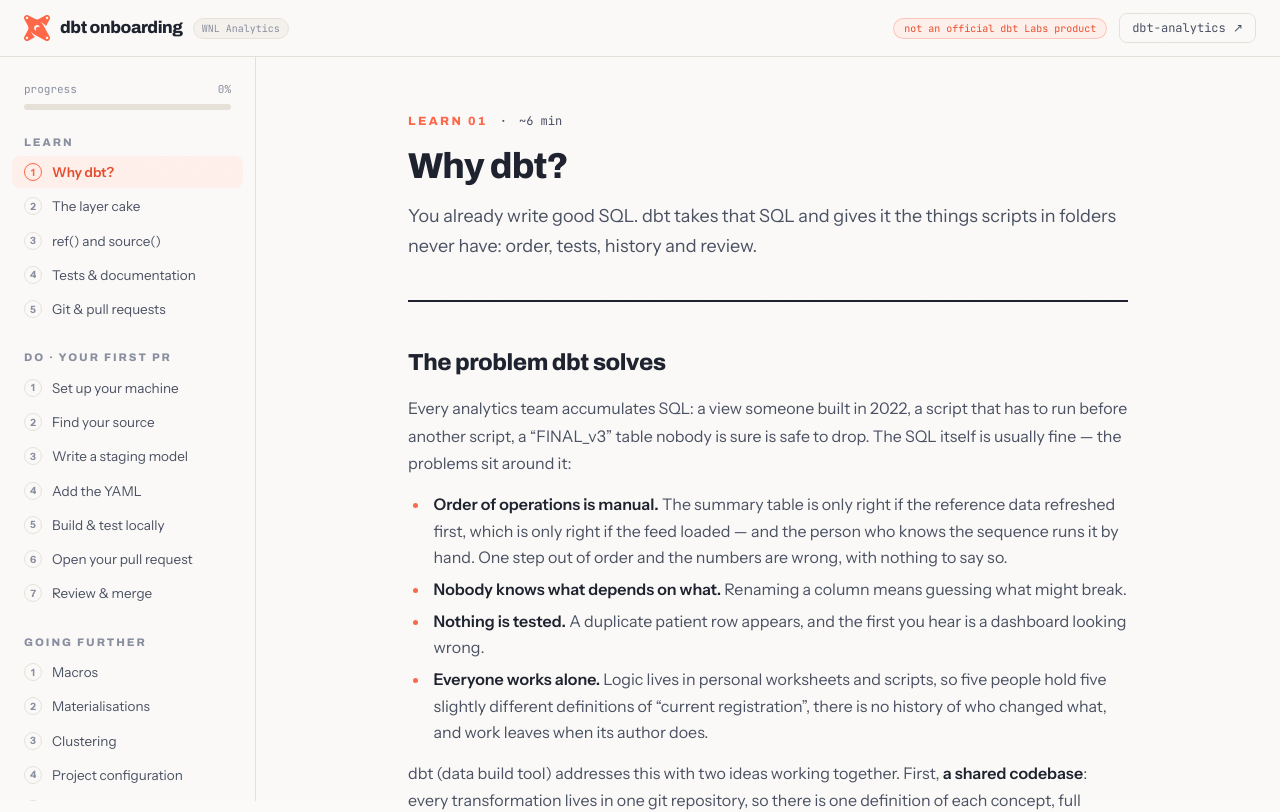
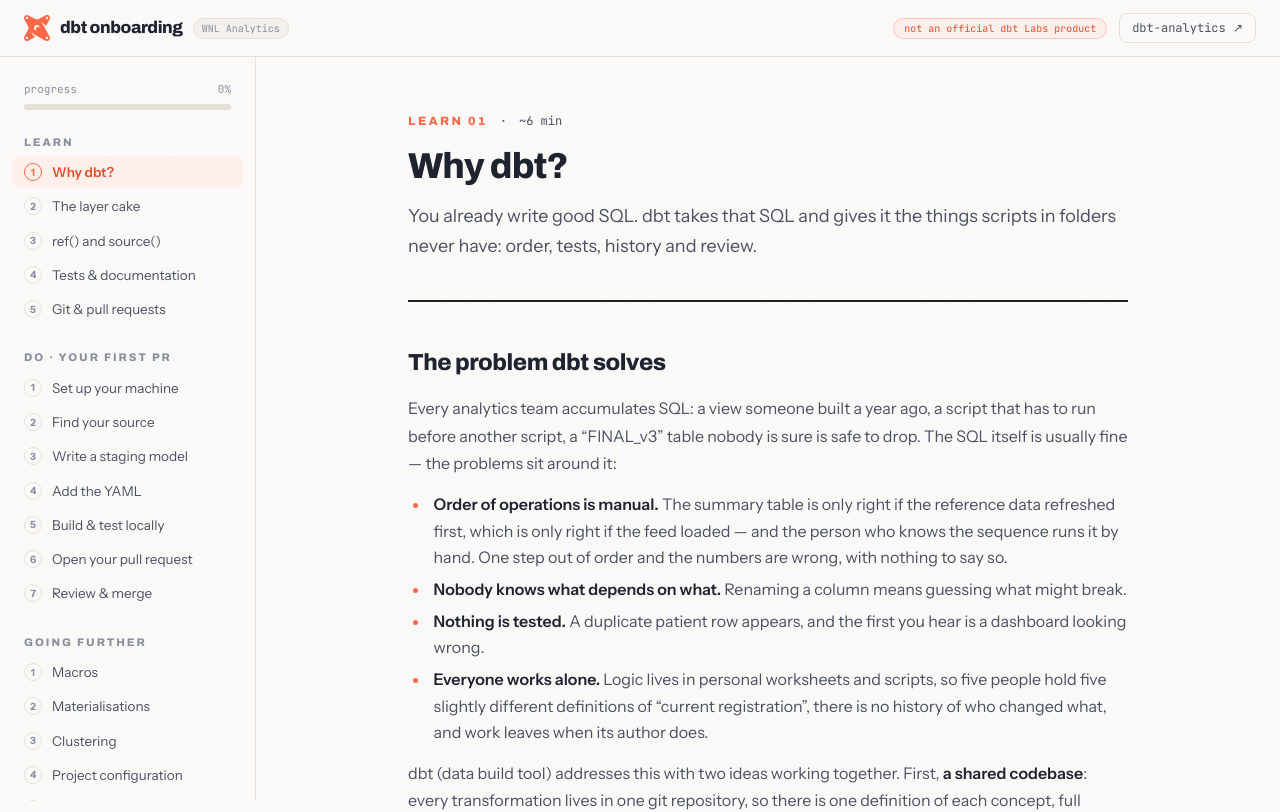
Before and after one commit to EddieDavison92/dbt-onboarding, a Next.js app: page /learn/why-dbt in a window 1280 px wide. Shown: the top 812 px of the page. Built offline with nearby package versions, Linux system fonts and the light colour scheme.

Commit message:
docs: a year ago, not 2022

```diff
--- a/app/learn/why-dbt/page.tsx
+++ b/app/learn/why-dbt/page.tsx
@@ -18,7 +18,7 @@
     >
       <h2>The problem dbt solves</h2>
       <p>
-        Every analytics team accumulates SQL: a view someone built in 2022, a script
+        Every analytics team accumulates SQL: a view someone built a year ago, a script
         that has to run before another script, a “FINAL_v3” table nobody is sure is
         safe to drop. The SQL itself is usually fine — the problems sit around it:
       </p>
```
